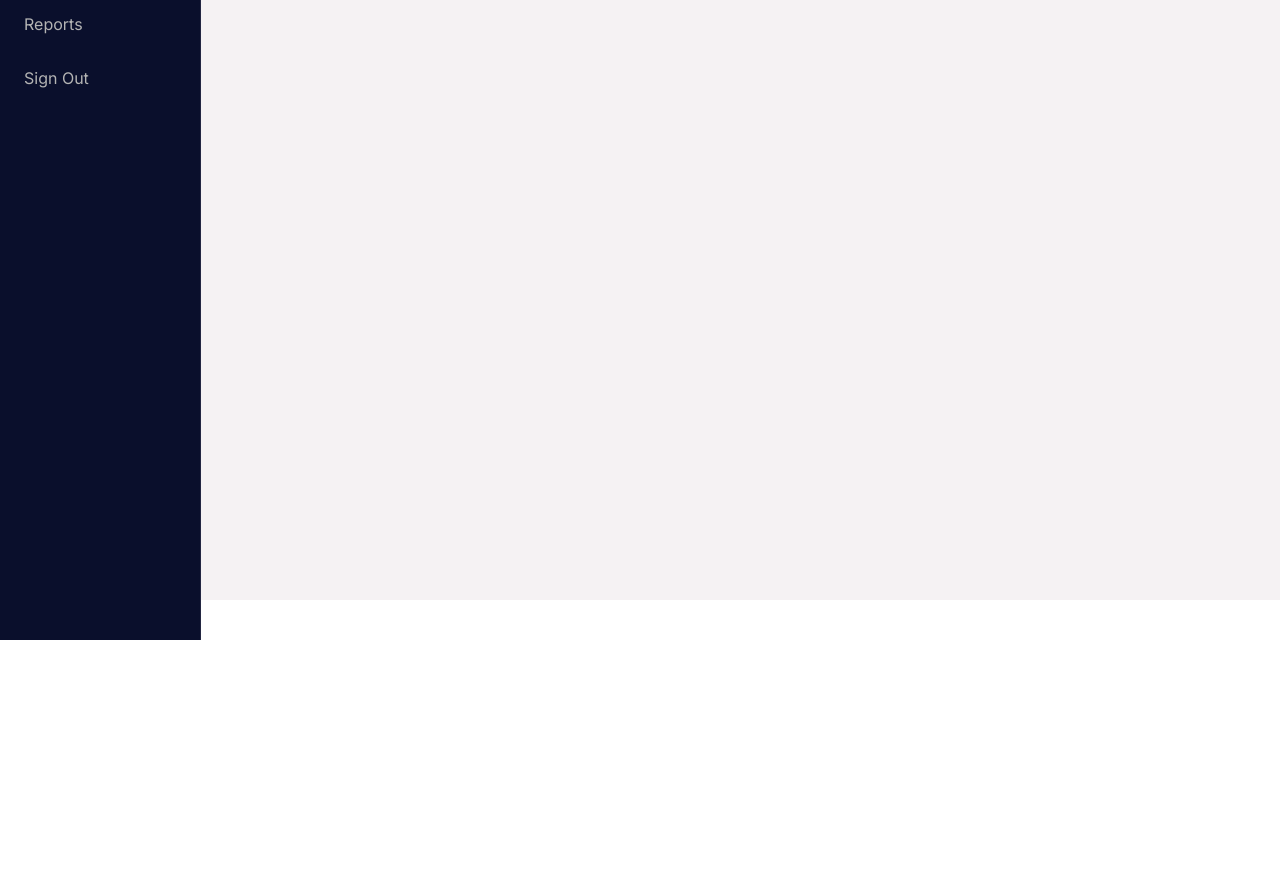
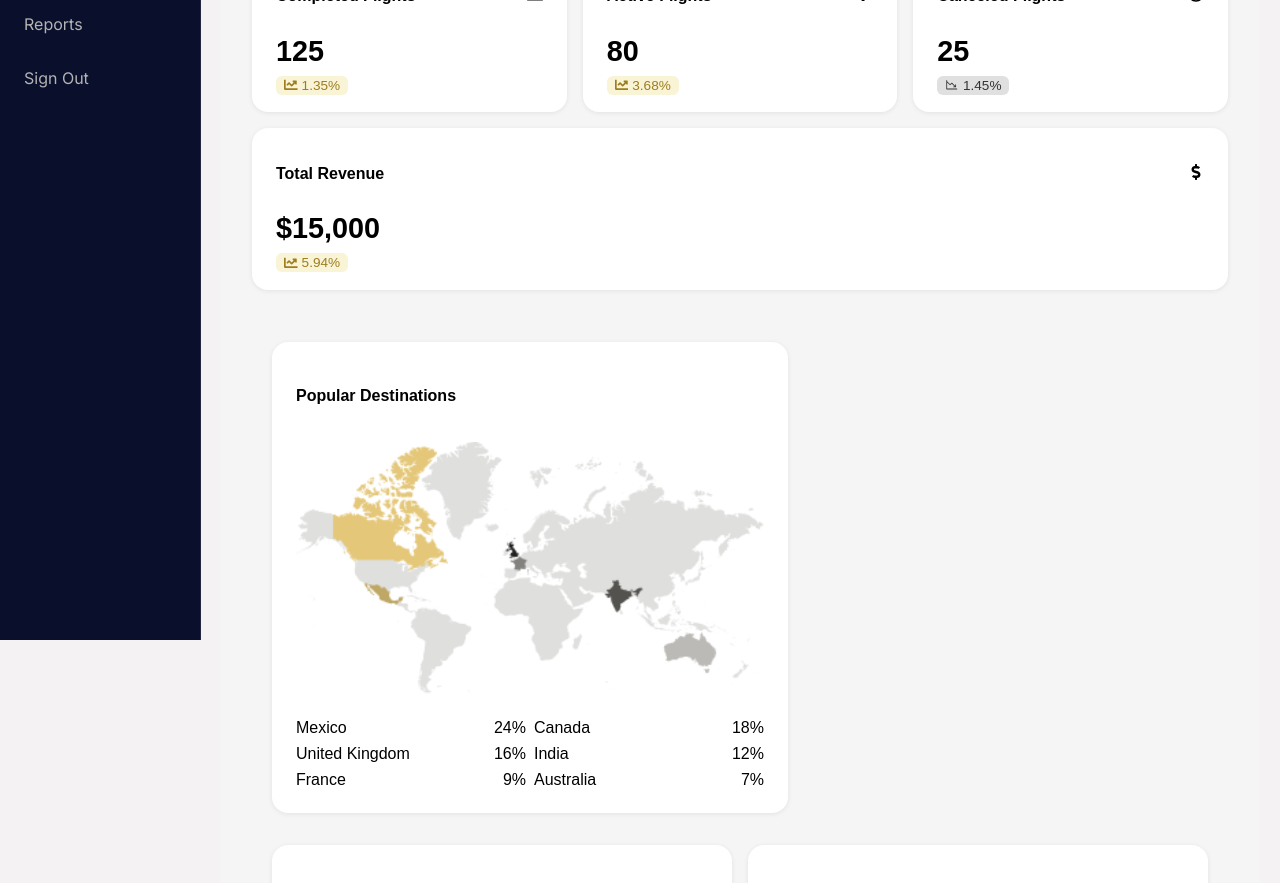
Before and after one commit to ShqipeAirline/ShqipeAirline, a React (Vite) app in the folder Front/shqipe-airline/: page /admin-dashboard in a window 1280 px wide. Shown: the part 200-1083 px from the top of the page. Before the commit the page ends 800 px from the top, so only its background shows below. Built offline with nearby package versions, Linux system fonts and the light colour scheme.

Commit message:
admin dashboard

```diff
--- a/Front/shqipe-airline/package.json
+++ b/Front/shqipe-airline/package.json
@@ -18,7 +18,8 @@
     "react": "^19.0.0",
     "react-dom": "^19.0.0",
     "react-icons": "^5.5.0",
-    "react-router-dom": "^7.4.0"
+    "react-router-dom": "^7.4.0",
+    "recharts": "^2.15.3"
   },
   "devDependencies": {
     "@eslint/js": "^9.21.0",
--- /dev/null
+++ b/Front/shqipe-airline/src/admin/AdminDashboard.css
@@ -0,0 +1,132 @@
+.admin-dashboard {
+    padding: 2rem;
+    background: #f5f5f5;
+    font-family: 'Poppins', sans-serif;
+  }
+
+  .stats-grid {
+    display: flex;
+    gap: 1rem;
+    margin-bottom: 2rem;
+    flex-wrap: wrap;
+  }
+
+  .info-card {
+    flex: 1;
+    background: #fff;
+    border-radius: 16px;
+    padding: 1rem 1.5rem;
+    box-shadow: 0 1px 5px rgba(0, 0, 0, 0.08);
+    min-width: 220px;
+  }
+
+  .info-header {
+    display: flex;
+    justify-content: space-between;
+    align-items: center;
+  }
+
+  .info-card h2 {
+    font-size: 1.8rem;
+    margin: 0.5rem 0;
+  }
+
+  .trend {
+    display: inline-flex;
+    align-items: center;
+    gap: 4px;
+    font-weight: 500;
+    padding: 2px 8px;
+    border-radius: 6px;
+    font-size: 0.85rem;
+  }
+
+  .trend.up {
+    background-color: #f9f4d6;
+    color: #9d7d20;
+  }
+
+  .trend.down {
+    background-color: #e0e0e0;
+    color: #333;
+  }
+
+  .dashboard-grid {
+    display: flex;
+    flex-direction: column;
+    gap: 2rem;
+  }
+
+  .map-card {
+    background: #fff;
+    border-radius: 16px;
+    padding: 1.5rem;
+    box-shadow: 0 1px 5px rgba(0, 0, 0, 0.08);
+    width: 50%;
+  }
+
+  .map-img {
+    width: 100%;
+    border-radius: 12px;
+    margin: 1rem 0;
+  }
+
+  .destination-stats {
+    display: grid;
+    grid-template-columns: 1fr 1fr;
+    gap: 0.5rem;
+  }
+
+  .destination {
+    display: flex;
+    justify-content: space-between;
+    font-weight: 500;
+  }
+
+  .charts-row {
+    display: flex;
+    gap: 1rem;
+    flex-wrap: wrap;
+  }
+
+  .chart-card {
+    flex: 1;
+    background: #fff;
+    padding: 1rem 1.5rem;
+    border-radius: 16px;
+    box-shadow: 0 1px 5px rgba(0, 0, 0, 0.08);
+    min-width: 300px;
+  }
+
+  .growth-card {
+    background: #111;
+    color: white;
+    border-radius: 16px;
+    padding: 1.5rem;
+    text-align: center;
+    min-width: 250px;
+    display: flex;
+    flex-direction: column;
+    justify-content: center;
+    align-items: center;
+  }
+
+  .growth-gauge {
+    width: 80px;
+    height: 40px;
+    border-top: 6px solid #dec773;
+    border-radius: 80px 80px 0 0;
+    position: relative;
+    margin: 1rem 0;
+  }
+
+  .needle {
+    position: absolute;
+    bottom: 0;
+    left: 50%;
+    width: 4px;
+    height: 40px;
+    background: white;
+    transform-origin: bottom center;
+    transition: transform 0.3s ease-in-out;
+  }
--- a/Front/shqipe-airline/src/admin/AdminDashboard.jsx
+++ b/Front/shqipe-airline/src/admin/AdminDashboard.jsx
@@ -1,8 +1,120 @@
+import React from 'react';
+import './AdminDashboard.css';
+import { FaPlaneDeparture, FaPlane, FaRegTimesCircle, FaDollarSign, FaChartLine } from 'react-icons/fa';
+import { PiChartLineDown } from 'react-icons/pi';
+import { LineChart, Line, XAxis, YAxis, Tooltip, ResponsiveContainer, CartesianGrid } from 'recharts';
+import world from './../images/world.png';
 
+const AdminDashboard = () => {
+  const completedFlights = 125;
+  const activeFlights = 80;
+  const canceledFlights = 25;
+  const totalRevenue = 15000;
+  const ticketSold = 12500;
+  const customerGrowth = 25;
 
+  const ticketData = [
+    { name: 'Jan', tickets: 2000 },
+    { name: 'Feb', tickets: 3500 },
+    { name: 'Mar', tickets: 1800 },
+    { name: 'Apr', tickets: 3200 },
+    { name: 'May', tickets: 2900 },
+    { name: 'Jun', tickets: 3600 },
+    { name: 'Jul', tickets: 4000 },
+  ];
 
-const AdminDashboard=()=>{
+  const revenueData = [
+    { name: 'Feb', income: 15000, expense: 6000 },
+    { name: 'Mar', income: 16000, expense: 7500 },
+    { name: 'Apr', income: 15500, expense: 7000 },
+    { name: 'May', income: 18500, expense: 8000 },
+    { name: 'Jun', income: 17800, expense: 7200 },
+    { name: 'Jul', income: 20000, expense: 6800 },
+  ];
 
-}
+  return (
+    <div className="admin-dashboard">
+      <div className="stats-grid">
+        <InfoCard title="Completed Flights" value={completedFlights} change="1.35%" icon={<FaPlaneDeparture />} up />
+        <InfoCard title="Active Flights" value={activeFlights} change="3.68%" icon={<FaPlane />} up />
+        <InfoCard title="Canceled Flights" value={canceledFlights} change="1.45%" icon={<FaRegTimesCircle />} />
+        <InfoCard title="Total Revenue" value={`$${totalRevenue.toLocaleString()}`} change="5.94%" icon={<FaDollarSign />} up />
+      </div>
+
+      <div className="dashboard-grid">
+        <div className="map-card">
+          <h4>Popular Destinations</h4>
+          <img src={world} alt="World Map" className="map-img" />
+          <div className="destination-stats">
+            {[
+              ['Mexico', '24%'],
+              ['Canada', '18%'],
+              ['United Kingdom', '16%'],
+              ['India', '12%'],
+              ['France', '9%'],
+              ['Australia', '7%'],
+            ].map(([country, percent]) => (
+              <div key={country} className="destination">
+                <span>{country}</span>
+                <span>{percent}</span>
+              </div>
+            ))}
+          </div>
+        </div>
+
+        <div className="charts-row">
+          <div className="chart-card">
+            <h4>Ticket Sales</h4>
+            <h2>{ticketSold.toLocaleString()} <span>Tickets Sold</span></h2>
+            <ResponsiveContainer width="100%" height={150}>
+              <LineChart data={ticketData}>
+                <XAxis dataKey="name" />
+                <YAxis />
+                <Tooltip />
+                <Line type="monotone" dataKey="tickets" stroke="#dec773" strokeWidth={3} />
+              </LineChart>
+            </ResponsiveContainer>
+          </div>
+
+          <div className="chart-card">
+            <h4>Revenue Growth</h4>
+            <ResponsiveContainer width="100%" height={180}>
+              <LineChart data={revenueData}>
+                <XAxis dataKey="name" />
+                <YAxis />
+                <Tooltip />
+                <CartesianGrid stroke="#f5f5f5" />
+                <Line type="monotone" dataKey="income" stroke="#dec773" strokeWidth={3} />
+                <Line type="monotone" dataKey="expense" stroke="#111" strokeWidth={3} />
+              </LineChart>
+            </ResponsiveContainer>
+          </div>
+
+          <div className="growth-card">
+            <h4>Customer Growth</h4>
+            <div className="growth-gauge">
+              <div className="needle" style={{ transform: `rotate(${customerGrowth * 1.8}deg)` }} />
+            </div>
+            <h2>{customerGrowth}%</h2>
+            <p>From Last Month</p>
+          </div>
+        </div>
+      </div>
+    </div>
+  );
+};
+
+const InfoCard = ({ title, value, change, icon, up }) => (
+  <div className="info-card">
+    <div className="info-header">
+      <h4>{title}</h4>
+      <div className="icon">{icon}</div>
+    </div>
+    <h2>{value}</h2>
+    <span className={`trend ${up ? 'up' : 'down'}`}>
+      {up ? <FaChartLine /> : <PiChartLineDown />} {change}
+    </span>
+  </div>
+);
 
 export default AdminDashboard;
```
Also changed, not shown: Front/shqipe-airline/src/images/world.png (added), 1 other file (tests, documents, lock files or other folders).
